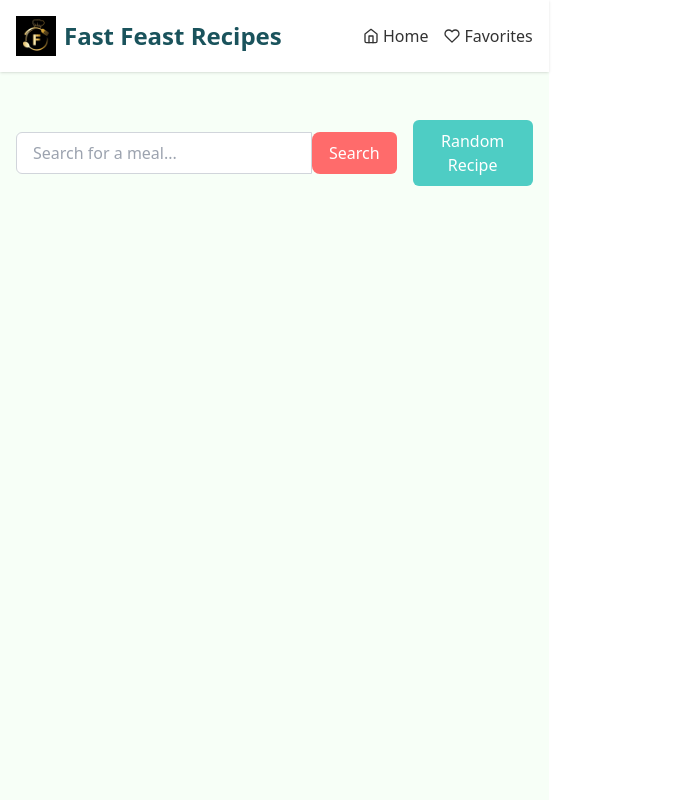
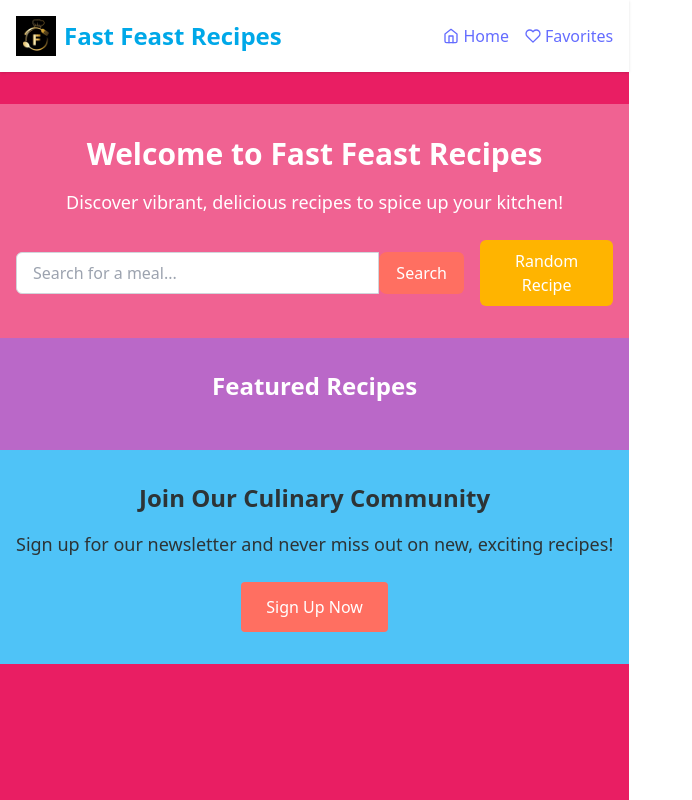
Before and after one commit to BWangui/Recipe-react-tailwindcss, a React (Vite) app in the folder fast-feast-recipes/: page / in a window 1280 px wide. Shown: the whole page, without its empty margins (0-692 px from the left). Built offline with nearby package versions, Linux system fonts and the light colour scheme.

Commit message:
installed dependancies

```diff
--- a/fast-feast-recipes/package.json
+++ b/fast-feast-recipes/package.json
@@ -12,6 +12,7 @@
   "dependencies": {
     "react": "^19.0.0",
     "react-dom": "^19.0.0",
+    "react-icons": "^5.5.0",
     "react-router-dom": "^7.4.0"
   },
   "devDependencies": {
--- a/fast-feast-recipes/src/pages/Home.jsx
+++ b/fast-feast-recipes/src/pages/Home.jsx
@@ -13,6 +13,7 @@ function Home() {
 
   const { addFavorite, removeFavorite, isFavorite } = useFavorites();
 
+  // Fetch recipes based on search term
   useEffect(() => {
     if (!searchTerm) {
       setMeals([]);
@@ -21,43 +22,46 @@ function Home() {
     setLoading(true);
     setError(null);
     fetch(`https://www.themealdb.com/api/json/v1/1/search.php?s=${searchTerm}`)
-      .then((response) => response.json())
-      .then((data) => {
+      .then(response => response.json())
+      .then(data => {
         setMeals(data.meals || []);
         setLoading(false);
       })
-      .catch((err) => {
+      .catch(err => {
         console.error('Error fetching data:', err);
         setError('Failed to fetch recipes. Please try again.');
         setLoading(false);
       });
   }, [searchTerm]);
 
+  // Handle search form submission
   const handleSearch = (e) => {
     e.preventDefault();
     const term = e.target.search.value.trim();
     setSearchTerm(term);
   };
 
+  // Fetch a random recipe
   const fetchRandomRecipe = () => {
     setLoading(true);
     setError(null);
     fetch(`https://www.themealdb.com/api/json/v1/1/random.php`)
-      .then((response) => response.json())
-      .then((data) => {
+      .then(response => response.json())
+      .then(data => {
         if (data.meals) {
           setMeals(data.meals);
           setSearchTerm('');
         }
         setLoading(false);
       })
-      .catch((err) => {
+      .catch(err => {
         console.error('Error fetching random recipe:', err);
         setError('Failed to fetch a random recipe. Please try again.');
         setLoading(false);
       });
   };
 
+  // Open the modal for detailed view
   const handleCardClick = (meal) => {
     setSelectedRecipe(meal);
   };
@@ -67,8 +71,15 @@ function Home() {
   };
 
   return (
-    <div className="p-4">
-      <div className="flex flex-col sm:flex-row justify-center items-center gap-4 mb-8">
+    <div>
+      {/* Section One: Welcome & Search */}
+      <section className="py-8 bg-sectionOne text-textLight">
+        <div className="container mx-auto px-4 text-center">
+          <h1 className="text-3xl font-bold mb-4">Welcome to Fast Feast Recipes</h1>
+          <p className="text-lg mb-6">
+            Discover vibrant, delicious recipes to spice up your kitchen!
+          </p>
+          <div className="flex flex-col sm:flex-row justify-center items-center gap-4">
             <form onSubmit={handleSearch} className="flex w-full max-w-md">
               <input
                 type="text"
@@ -78,23 +89,30 @@ function Home() {
               />
               <button
                 type="submit"
-            className="px-4 py-2 bg-primary text-white rounded-r-md hover:bg-red-500 transition-colors"
+                className="px-4 py-2 bg-primary text-white rounded-r-md hover:bg-secondary transition-colors"
               >
                 Search
               </button>
             </form>
             <button
               onClick={fetchRandomRecipe}
-          className="px-4 py-2 bg-secondary text-white rounded-md hover:bg-teal-500 transition-colors"
+              className="px-4 py-2 bg-secondary text-white rounded-md hover:bg-accent transition-colors"
             >
               Random Recipe
             </button>
           </div>
+          {loading && <div className="mt-4 text-lg">Loading...</div>}
+          {error && <div className="mt-4 text-red-200">{error}</div>}
+        </div>
+      </section>
 
-      {loading && <div className="text-center text-lg text-text">Loading...</div>}
-      {error && <div className="text-center text-red-500 mb-4">{error}</div>}
-
-      {!loading && !error && meals.length > 0 && (
+      {/* Section Two: Recipe Listings */}
+      <section className="py-8 bg-sectionTwo text-textLight">
+        <div className="container mx-auto px-4">
+          <h2 className="text-2xl font-bold mb-4 text-center">Featured Recipes</h2>
+          {loading && <div className="text-center text-lg">Loading...</div>}
+          {error && <div className="text-center text-red-200 mb-4">{error}</div>}
+          {!loading && !error && meals.length > 0 ? (
             <div className="grid grid-cols-1 sm:grid-cols-2 lg:grid-cols-3 gap-6">
               {meals.map((meal) => (
                 <div key={meal.idMeal} className="bg-white rounded shadow overflow-hidden hover:shadow-lg transition-shadow">
@@ -124,12 +142,30 @@ function Home() {
                 </div>
               ))}
             </div>
+          ) : (
+            !loading &&
+            !error &&
+            searchTerm && (
+              <div className="text-center">No recipes found. Try another search!</div>
+            )
           )}
+        </div>
+      </section>
 
-      {!loading && !error && meals.length === 0 && searchTerm && (
-        <div className="text-center text-text">No recipes found. Try another search!</div>
-      )}
+      {/* Section Three: Call-to-Action */}
+      <section className="py-8 bg-sectionThree text-textDark">
+        <div className="container mx-auto px-4 text-center">
+          <h2 className="text-2xl font-bold mb-4">Join Our Culinary Community</h2>
+          <p className="text-lg mb-6">
+            Sign up for our newsletter and never miss out on new, exciting recipes!
+          </p>
+          <button className="px-6 py-3 bg-primary text-white rounded hover:bg-secondary transition-colors">
+            Sign Up Now
+          </button>
+        </div>
+      </section>
 
+      {/* Recipe Modal */}
       {selectedRecipe && <RecipeModal recipe={selectedRecipe} onClose={closeModal} />}
     </div>
   );
--- a/fast-feast-recipes/tailwind.config.js
+++ b/fast-feast-recipes/tailwind.config.js
@@ -7,11 +7,15 @@ module.exports = {
   theme: {
     extend: {
       colors: {
-        primary: '#ff6b6b',    // primary accent (for buttons, highlights)
-        secondary: '#4ecdc4',  // secondary accent (for other highlights)
-        accent: '#1a535c',     // dark accent (for navbars, headings)
-        background: '#f7fff7', // light background color
-        text: '#333333',       // dark text color
+        primary: '#FF6F61',      // Use for buttons, highlights, etc.
+        secondary: '#FFB400',    // Use for accents or secondary elements.
+        accent: '#00A8E8',       // Use for headings and icons.
+        background: '#E91E63',   // A vibrant pink for a global background.
+        sectionOne: '#F06292',   // A soft pink.
+        sectionTwo: '#BA68C8',   // A vibrant purple.
+        sectionThree: '#4FC3F7', // A bright blue.
+        textLight: '#FFFFFF',    // White text.
+        textDark: '#2D3436',     // Dark grey text.
       },
     },
   },
```
Also changed, not shown: 1 other file (tests, documents, lock files or other folders). Lines whose indentation alone changed are shown as unchanged.
